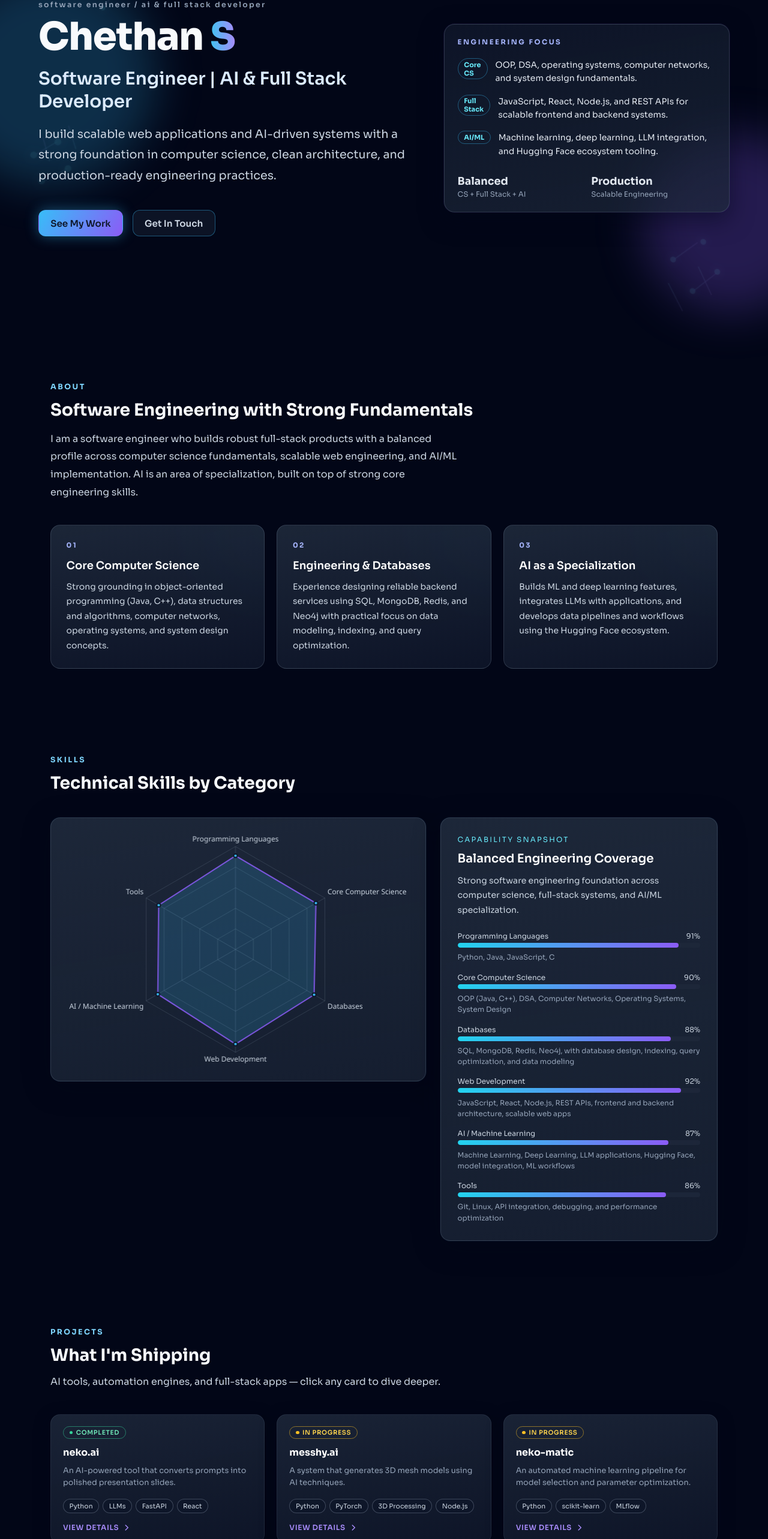
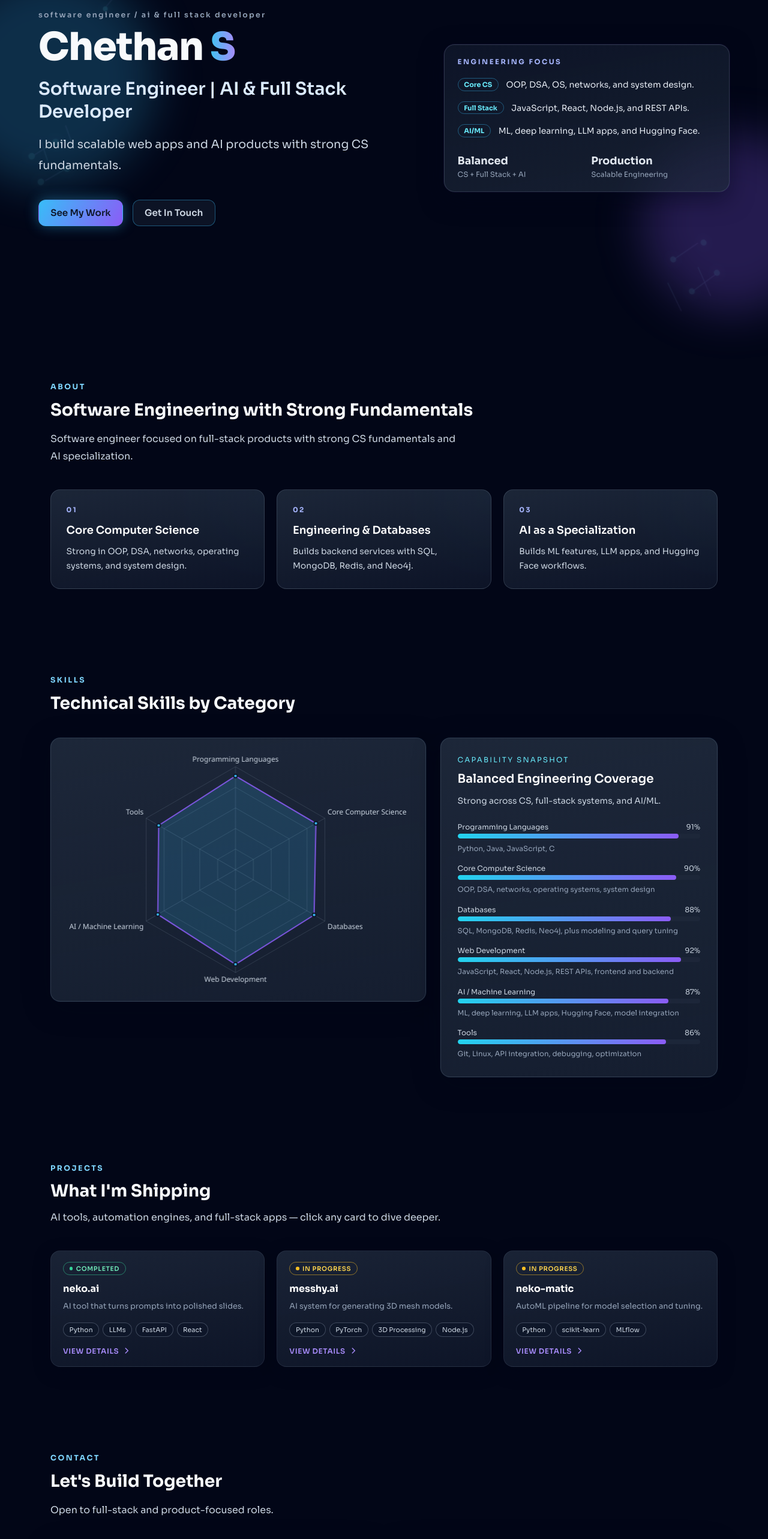
Before and after one commit to chethans2005/my-portfolio-official, a React (Vite) app: page / in a window 1280 px wide. Shown: the part 195-2761 px from the top of the page at 60% size. Built offline with nearby package versions, Linux system fonts and the light colour scheme.

Commit message:
Profile Content update

```diff
--- a/src/components/About.jsx
+++ b/src/components/About.jsx
@@ -3,15 +3,15 @@ import { motion as Motion } from 'framer-motion'
 const aboutCards = [
   {
     title: 'Core Computer Science',
-    content: 'Strong grounding in object-oriented programming (Java, C++), data structures and algorithms, computer networks, operating systems, and system design concepts.',
+    content: 'Strong in OOP, DSA, networks, operating systems, and system design.',
   },
   {
     title: 'Engineering & Databases',
-    content: 'Experience designing reliable backend services using SQL, MongoDB, Redis, and Neo4j with practical focus on data modeling, indexing, and query optimization.',
+    content: 'Builds backend services with SQL, MongoDB, Redis, and Neo4j.',
   },
   {
     title: 'AI as a Specialization',
-    content: 'Builds ML and deep learning features, integrates LLMs with applications, and develops data pipelines and workflows using the Hugging Face ecosystem.',
+    content: 'Builds ML features, LLM apps, and Hugging Face workflows.',
   },
 ]
 
@@ -27,8 +27,7 @@ function About() {
         <p className="section-kicker">About</p>
         <h3 className="section-title">Software Engineering with Strong Fundamentals</h3>
         <p className="section-copy">
-          I am a software engineer who builds robust full-stack products with a balanced profile across computer science fundamentals,
-          scalable web engineering, and AI/ML implementation. AI is an area of specialization, built on top of strong core engineering skills.
+          Software engineer focused on full-stack products with strong CS fundamentals and AI specialization.
         </p>
       </Motion.div>
 
--- a/src/components/Contact.jsx
+++ b/src/components/Contact.jsx
@@ -68,7 +68,7 @@ function Contact() {
         <p className="section-kicker">Contact</p>
         <h3 className="section-title">Let's Build Together</h3>
         <p className="section-copy">
-          Open to full-stack engineering and product-focused roles. Always happy to chat about interesting problems.
+          Open to full-stack and product-focused roles.
         </p>
       </Motion.div>
 
@@ -77,7 +77,7 @@ function Contact() {
           <p className="connect-kicker">Connect</p>
           <h4 className="connect-title">Reach Out</h4>
           <p className="connect-desc">
-            Open to software engineering opportunities focused on full-stack development, AI tooling, and data systems. Feel free to reach out for collaborations, questions, or just to say hi!
+            Open to full-stack, AI, and data-focused opportunities. Happy to connect.
           </p>
 
           <div className="connect-links">
--- a/src/components/Hero.jsx
+++ b/src/components/Hero.jsx
@@ -20,8 +20,7 @@ function Hero({ onViewProjects, onContact }) {
           </h1>
           <h2 className="hero-title">Software Engineer | AI &amp; Full Stack Developer</h2>
           <p className="hero-subtitle">
-            I build scalable web applications and AI-driven systems with a strong foundation in computer science,
-            clean architecture, and production-ready engineering practices.
+            I build scalable web apps and AI products with strong CS fundamentals.
           </p>
 
           <div className="hero-buttons">
@@ -45,15 +44,15 @@ function Hero({ onViewProjects, onContact }) {
           <div className="hero-panel-content">
             <div className="hero-feature-row">
               <span className="hero-badge">Core CS</span>
-              <p>OOP, DSA, operating systems, computer networks, and system design fundamentals.</p>
+              <p>OOP, DSA, OS, networks, and system design.</p>
             </div>
             <div className="hero-feature-row">
               <span className="hero-badge">Full Stack</span>
-              <p>JavaScript, React, Node.js, and REST APIs for scalable frontend and backend systems.</p>
+              <p>JavaScript, React, Node.js, and REST APIs.</p>
             </div>
             <div className="hero-feature-row">
               <span className="hero-badge">AI/ML</span>
-              <p>Machine learning, deep learning, LLM integration, and Hugging Face ecosystem tooling.</p>
+              <p>ML, deep learning, LLM apps, and Hugging Face.</p>
             </div>
           </div>
           <div className="hero-metric-grid">
--- a/src/components/Skills.jsx
+++ b/src/components/Skills.jsx
@@ -21,27 +21,27 @@ const skillCategories = [
   {
     label: 'Core Computer Science',
     score: 90,
-    details: 'OOP (Java, C++), DSA, Computer Networks, Operating Systems, System Design',
+    details: 'OOP, DSA, networks, operating systems, system design',
   },
   {
     label: 'Databases',
     score: 88,
-    details: 'SQL, MongoDB, Redis, Neo4j, with database design, indexing, query optimization, and data modeling',
+    details: 'SQL, MongoDB, Redis, Neo4j, plus modeling and query tuning',
   },
   {
     label: 'Web Development',
     score: 92,
-    details: 'JavaScript, React, Node.js, REST APIs, frontend and backend architecture, scalable web apps',
+    details: 'JavaScript, React, Node.js, REST APIs, frontend and backend',
   },
   {
     label: 'AI / Machine Learning',
     score: 87,
-    details: 'Machine Learning, Deep Learning, LLM applications, Hugging Face, model integration, ML workflows',
+    details: 'ML, deep learning, LLM apps, Hugging Face, model integration',
   },
   {
     label: 'Tools',
     score: 86,
-    details: 'Git, Linux, API integration, debugging, and performance optimization',
+    details: 'Git, Linux, API integration, debugging, optimization',
   },
 ]
 
@@ -127,7 +127,7 @@ function Skills() {
           <p className="snapshot-kicker">Capability Snapshot</p>
           <h4 className="snapshot-title">Balanced Engineering Coverage</h4>
           <p className="snapshot-desc">
-            Strong software engineering foundation across computer science, full-stack systems, and AI/ML specialization.
+            Strong across CS, full-stack systems, and AI/ML.
           </p>
 
           <div className="skill-bars">
--- a/src/data/projects.js
+++ b/src/data/projects.js
@@ -16,40 +16,40 @@ const projects = [
   {
     id: 'ai-ppt-generator',
     title: 'neko.ai',
-    description: 'An AI-powered tool that converts prompts into polished presentation slides.',
+    description: 'AI tool that turns prompts into polished slides.',
     technologies: ['Python', 'LLMs', 'FastAPI', 'React'],
     status: 'completed',
     github: 'https://github.com/chethans2005/neko.ai',
     demo: 'https://neko-ai-seven.vercel.app/',
-    overview: 'Generates complete slide decks from user prompts with smart structure, concise content, and speaker-ready flow.',
-    problem: 'Creating presentations manually is repetitive and slow, especially for technical teams that need frequent updates.',
-    solution: 'A prompt-to-slides pipeline powered by LLMs and reusable slide templates to reduce authoring time and improve quality.',
+    overview: 'Creates complete decks from prompts with clear structure and flow.',
+    problem: 'Manual slide creation is slow and repetitive.',
+    solution: 'An LLM pipeline with reusable templates speeds up authoring.',
     screenshots: defaultScreenshots,
   },
   {
     id: 'ai-mesh-generator',
     title: 'messhy.ai',
-    description: 'A system that generates 3D mesh models using AI techniques.',
+    description: 'AI system for generating 3D mesh models.',
     technologies: ['Python', 'PyTorch', '3D Processing', 'Node.js'],
     status: 'in-progress',
     github: 'https://github.com/chethans2005/messhy-ai',
     demo: '',
-    overview: 'Transforms text guidance into 3D mesh candidates optimized for practical rendering workflows.',
-    problem: 'Traditional 3D asset creation requires expert workflows and extensive manual effort.',
-    solution: 'An AI generation engine with mesh cleanup and export utilities to accelerate asset creation.',
+    overview: 'Turns text guidance into 3D mesh candidates for rendering workflows.',
+    problem: 'Traditional 3D asset creation is expert-heavy and time-consuming.',
+    solution: 'AI generation with cleanup and export tools accelerates asset creation.',
     screenshots: null,
   },
   {
     id: 'automl-system',
     title: 'neko-matic',
-    description: 'An automated machine learning pipeline for model selection and parameter optimization.',
+    description: 'AutoML pipeline for model selection and tuning.',
     technologies: ['Python', 'scikit-learn', 'MLflow'],
     status: 'in-progress',
     github: 'https://github.com/chethans2005/neko-matic',
     demo: '',
-    overview: 'A configurable AutoML stack that benchmarks multiple algorithms and tuning strategies in one run.',
-    problem: 'Manual model selection and hyperparameter tuning can delay experimentation and deployment.',
-    solution: 'An orchestration workflow that automates preprocessing, model search, experiment tracking, and reporting.',
+    overview: 'Configurable AutoML stack to benchmark models and tuning in one run.',
+    problem: 'Manual model selection and tuning slows experimentation.',
+    solution: 'Automates preprocessing, model search, tracking, and reporting.',
     screenshots: null,
   },
 ]
```
